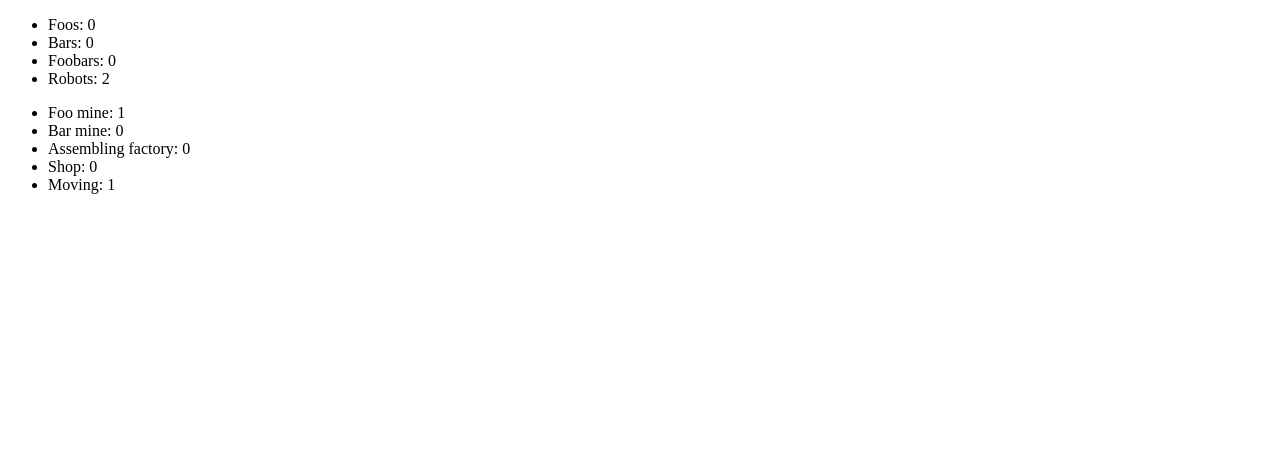
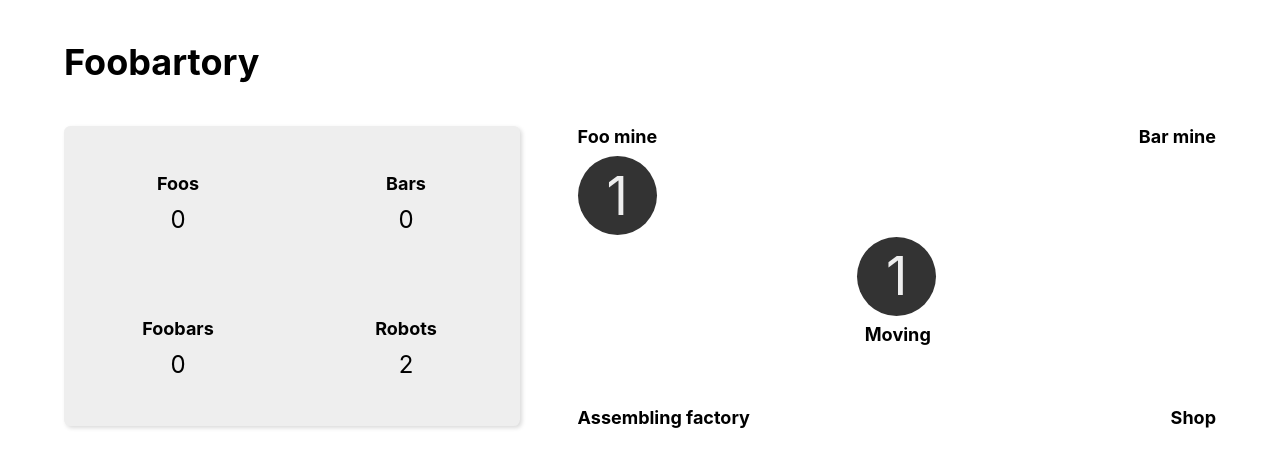
Before and after one commit to mkrtchian/foobartory, a React (Create React App) app: page / in a window 1280 px wide. Shown: the top 468 px of the page. Built offline with nearby package versions, Linux system fonts and the light colour scheme.

Commit message:
style: add CSS to the 2 components

```diff
--- a/package.json
+++ b/package.json
@@ -4,6 +4,8 @@
   "version": "0.1.0",
   "private": true,
   "dependencies": {
+    "@emotion/react": "^11.4.0",
+    "@emotion/styled": "^11.3.0",
     "@testing-library/jest-dom": "^5.11.4",
     "@testing-library/react": "^11.1.0",
     "@testing-library/user-event": "^12.1.10",
@@ -45,6 +47,7 @@
     ]
   },
   "devDependencies": {
+    "@emotion/babel-plugin": "^11.3.0",
     "eslint-config-prettier": "^8.3.0",
     "gh-pages": "^3.2.3",
     "husky": "^7.0.1",
--- a/src/ui/Foobartory.tsx
+++ b/src/ui/Foobartory.tsx
@@ -1,8 +1,46 @@
-import React, { useEffect, useRef } from "react";
+import styled from "@emotion/styled";
+import { useEffect, useRef } from "react";
 import { BasicStrategy, Game, Location } from "../domain";
 import GameContext from "./contexts/game";
+import "./global.css";
 import RobotsLocations from "./RobotsLocations";
 import Statistics from "./Statistics";
+
+const Main = styled.main`
+  padding: 1rem;
+  display: flex;
+  justify-content: center;
+
+  @media (min-width: 450px) {
+    padding: 1rem 2rem;
+  }
+  @media (min-width: 600px) {
+    padding: 1rem 3rem;
+  }
+  @media (min-width: 1000px) {
+    padding: 1rem 4rem;
+  }
+`;
+
+const Container = styled.div`
+  flex: 1;
+  max-width: 1200px;
+  display: flex;
+  flex-direction: column;
+
+  @media (min-width: 950px) {
+    flex-direction: row;
+    flex-wrap: wrap;
+    justify-content: space-between;
+    align-content: flex-start;
+  }
+`;
+
+const Title = styled.h1`
+  @media (min-width: 950px) {
+    flex-basis: 100%;
+  }
+`;
 
 /**
  * The main component holding the whole app.
@@ -18,10 +56,13 @@ function Foobartory() {
   }, []);
   return (
     <GameContext.Provider value={game.current}>
-      <main role="main">
-        <Statistics />
-        <RobotsLocations />
-      </main>
+      <Main role="main">
+        <Container>
+          <Title>Foobartory</Title>
+          <Statistics />
+          <RobotsLocations />
+        </Container>
+      </Main>
     </GameContext.Provider>
   );
 }
--- a/src/ui/RobotsLocations.tsx
+++ b/src/ui/RobotsLocations.tsx
@@ -1,25 +1,177 @@
+/** @jsxImportSource @emotion/react */
+import { css } from "@emotion/react";
+import styled from "@emotion/styled";
 import { useContext } from "react";
 import { Location } from "../domain";
 import GameContext from "./contexts/game";
 import { useRobotsAmountByLocation } from "./hooks";
+
+const MainSquare = styled.ul`
+  height: 15rem;
+  position: relative;
+  margin: 3rem 0;
+  list-style-type: none;
+  padding: 0;
+
+  @media (min-width: 950px) {
+    flex: 1.4;
+  }
+`;
+
+const circle = css`
+  position: absolute;
+  border-radius: 50%;
+  transition: all 0.3s ease;
+  transition-property: width, height, top, left, font-size;
+  background-color: #333;
+  color: #eee;
+  display: grid;
+  place-content: center;
+`;
+const FooCircle = styled.div`
+  ${circle}
+  top: 0;
+  left: 0;
+`;
+const BarCircle = styled.div`
+  ${circle}
+  top: 0;
+  right: 0;
+`;
+const FactoryCircle = styled.div`
+  ${circle}
+  bottom: 0;
+  left: 0;
+`;
+const ShopCircle = styled.div`
+  ${circle}
+  bottom: 0;
+  right: 0;
+`;
+const MovingCircle = styled.div`
+  ${circle}
+`;
+
+const label = css`
+  position: absolute;
+  font-weight: bold;
+  padding: 0.2rem 0;
+`;
+const LabelFoo = styled.span`
+  ${label}
+  top: -2.1rem;
+  left: 0;
+`;
+const Labelbar = styled.span`
+  ${label}
+  top: -2.1rem;
+  right: 0;
+`;
+const LabelFactory = styled.span`
+  ${label}
+  bottom: -2.2rem;
+  left: 0;
+`;
+const LabelShop = styled.span`
+  ${label}
+  bottom: -2.2rem;
+  right: 0;
+`;
+const LabelMoving = styled.span`
+  ${label}
+  transition: all 0.3s ease;
+  transition-property: top, left;
+  color: black;
+  font-size: 1.13rem;
+  bottom: -2rem;
+  left: calc(50% - 2rem);
+`;
 
 /**
  * Display a high level graphical view robots locations.
  */
 function RobotsLocations() {
   const game = useContext(GameContext);
-  const robotsAmountByLocation = useRobotsAmountByLocation(game);
+  const { robotsAmountByLocation } = useRobotsAmountByLocation(game);
+  const totalRobotsAmount = game.store.getRobots().length;
+
+  function computeCircleSize(location: Location) {
+    const robotsInlocation = robotsAmountByLocation.get(location);
+    return totalRobotsAmount && robotsInlocation
+      ? (Math.sqrt(robotsInlocation) / Math.sqrt(totalRobotsAmount)) * 7
+      : 0;
+  }
+  const fooSize = computeCircleSize(Location.FOO_MINE);
+  const barSize = computeCircleSize(Location.BAR_MINE);
+  const factorySize = computeCircleSize(Location.ASSEMBLING_FACTORY);
+  const shopSize = computeCircleSize(Location.SHOP);
+  const movingSize = computeCircleSize(Location.TRANSITION);
+
   return (
-    <ul>
-      <li>Foo mine: {robotsAmountByLocation.get(Location.FOO_MINE)}</li>
-      <li>Bar mine: {robotsAmountByLocation.get(Location.BAR_MINE)}</li>
+    <MainSquare>
       <li>
-        Assembling factory:{" "}
-        {robotsAmountByLocation.get(Location.ASSEMBLING_FACTORY)}
+        <LabelFoo>Foo mine</LabelFoo>
+        <FooCircle
+          css={css`
+            width: ${fooSize}rem;
+            height: ${fooSize}rem;
+            font-size: ${fooSize / 1.5}rem;
+          `}
+        >
+          {robotsAmountByLocation.get(Location.FOO_MINE)}
+        </FooCircle>
       </li>
-      <li>Shop: {robotsAmountByLocation.get(Location.SHOP)}</li>
-      <li>Moving: {robotsAmountByLocation.get(Location.TRANSITION)}</li>
-    </ul>
+      <li>
+        <Labelbar>Bar mine</Labelbar>
+        <BarCircle
+          css={css`
+            width: ${barSize}rem;
+            height: ${barSize}rem;
+            font-size: ${barSize / 1.5}rem;
+          `}
+        >
+          {robotsAmountByLocation.get(Location.BAR_MINE)}
+        </BarCircle>
+      </li>
+      <li>
+        <LabelFactory>Assembling factory</LabelFactory>
+        <FactoryCircle
+          css={css`
+            width: ${factorySize}rem;
+            height: ${factorySize}rem;
+            font-size: ${factorySize / 1.5}rem;
+          `}
+        >
+          {robotsAmountByLocation.get(Location.ASSEMBLING_FACTORY)}
+        </FactoryCircle>
+      </li>
+      <li>
+        <LabelShop>Shop</LabelShop>
+        <ShopCircle
+          css={css`
+            width: ${shopSize}rem;
+            height: ${shopSize}rem;
+            font-size: ${shopSize / 1.5}rem;
+          `}
+        >
+          {robotsAmountByLocation.get(Location.SHOP)}
+        </ShopCircle>
+      </li>
+      <li>
+        <MovingCircle
+          css={css`
+            width: ${movingSize}rem;
+            height: ${movingSize}rem;
+            top: calc(50% - calc(${movingSize}rem / 2));
+            left: calc(50% - calc(${movingSize}rem / 2));
+            font-size: ${movingSize / 1.5}rem;
+          `}
+        >
+          <LabelMoving>Moving</LabelMoving>
+          {robotsAmountByLocation.get(Location.TRANSITION)}
+        </MovingCircle>
+      </li>
+    </MainSquare>
   );
 }
 
--- a/src/ui/Statistics.tsx
+++ b/src/ui/Statistics.tsx
@@ -1,7 +1,54 @@
+import styled from "@emotion/styled";
 import { useContext } from "react";
 import { ObservedAmount } from "../domain";
 import GameContext from "./contexts/game";
 import { useStoreState } from "./hooks";
+
+const List = styled.ul`
+  display: flex;
+  list-style-type: none;
+  padding: 0;
+  justify-content: space-around;
+  background-color: #eee;
+  border-radius: 0.3rem;
+  box-shadow: 1px 1px 3px rgba(0, 0, 0, 0.15);
+  padding: 0.3rem 0;
+
+  @media (min-width: 950px) {
+    flex: 1;
+    margin-right: 5%;
+    flex-wrap: wrap;
+    border-radius: 0.4rem;
+    box-shadow: 2px 2px 4px rgba(0, 0, 0, 0.15);
+  }
+`;
+const Li = styled.li`
+  display: flex;
+  flex-direction: column;
+  align-items: center;
+
+  @media (min-width: 950px) {
+    flex-basis: 50%;
+    justify-content: center;
+  }
+`;
+
+const Label = styled.span`
+  font-weight: bold;
+  padding: 0.2rem 0.4rem;
+
+  @media (min-width: 950px) {
+    margin-bottom: 0.3rem;
+  }
+`;
+const Value = styled.span`
+  padding: 0.2rem 0.4rem;
+  font-size: 1.2rem;
+
+  @media (min-width: 950px) {
+    font-size: 1.5rem;
+  }
+`;
 
 /**
  * Display statistics on what is available in the game store.
@@ -29,20 +76,24 @@ function Statistics() {
     observed: ObservedAmount.ROBOTS_AMOUNT,
   });
   return (
-    <ul>
-      <li>
-        Foos: <span>{foosAmount}</span>
-      </li>
-      <li>
-        Bars: <span>{barsAmount}</span>
-      </li>
-      <li>
-        Foobars: <span>{foobarsAmount}</span>
-      </li>
-      <li>
-        Robots: <span>{robotsAmount}</span>
-      </li>
-    </ul>
+    <List>
+      <Li>
+        <Label>Foos</Label>
+        <Value>{foosAmount}</Value>
+      </Li>
+      <Li>
+        <Label>Bars</Label>
+        <Value>{barsAmount}</Value>
+      </Li>
+      <Li>
+        <Label>Foobars</Label>
+        <Value>{foobarsAmount}</Value>
+      </Li>
+      <Li>
+        <Label>Robots</Label>
+        <Value>{robotsAmount}</Value>
+      </Li>
+    </List>
   );
 }
 
--- /dev/null
+++ b/src/ui/global.css
@@ -0,0 +1,15 @@
+body {
+  margin: 0;
+  font-family: -apple-system, BlinkMacSystemFont, "Segoe UI", "Roboto", "Oxygen",
+    "Ubuntu", "Cantarell", "Fira Sans", "Droid Sans", "Helvetica Neue",
+    sans-serif;
+  -webkit-font-smoothing: antialiased;
+  -moz-osx-font-smoothing: grayscale;
+  font-size: 16px;
+}
+
+@media (min-width: 600px) {
+  body {
+    font-size: 18px;
+  }
+}
--- a/src/ui/hooks/useRobotsAmountByLocation.ts
+++ b/src/ui/hooks/useRobotsAmountByLocation.ts
@@ -5,7 +5,7 @@ import { useRobotState } from "./useGameState";
 
 /**
  * Build and return a Map associating locations with the number
- * of robots on that location.
+ * of robots on that location, and the number of all robots.
  */
 function useRobotsAmountByLocation(game: Game) {
   const robotsLocation = useRobotState<Location[]>({
@@ -28,7 +28,7 @@ function useRobotsAmountByLocation(game: Game) {
     return locations;
   }, [robotsLocation]);
 
-  return robotsAmountByLocation;
+  return { robotsAmountByLocation };
 }
 
 export { useRobotsAmountByLocation };
```
Also changed, not shown: .babelrc (added), 2 other files (tests, documents, lock files or other folders).
